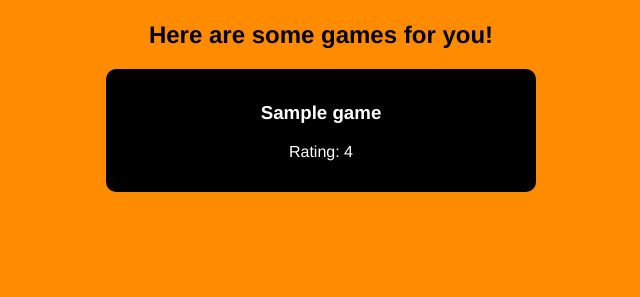
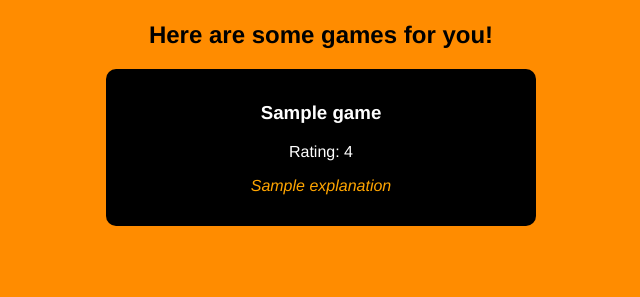
Before and after one commit to ToWhomImConcerned/Game-Rec-Web, a Flask app: template templates/index.html in a window 1280 px wide. Shown: the part 264-561 px from the top of the page, without its empty margins (319-959 px from the left). Run offline with Flask 3, Linux system fonts and the light colour scheme; the template is opened without the code that fills it: most values are stand-ins (such as "Sample title", 1, 10 or a date in 2020).

Commit message:
add game recommendations with AI explanation stub

```diff
--- a/app.py
+++ b/app.py
@@ -46,6 +46,10 @@ difficulty_map = {
     "Brutal": "hardcore"
 }
 
+def get_ai_explanation(game_name, genre, platform, keyword):
+    keyword_part = f" with a focus on '{keyword}'" if keyword else ""
+    return f"Recommended as a top {genre.lower()} title on {platform}{keyword_part} that matches your search criteria."
+
 @app.route("/")
 def index():
     return render_template("index.html")
@@ -68,7 +72,16 @@ def recommend():
 
     games = data.get("results", [])[:3]
 
-    return render_template("index.html", games=games)
+    recommendations = []
+    for game in games:
+        explanation = get_ai_explanation(game['name'], genre_selection, platform_selection, keyword)
+        recommendations.append({
+            "name": game['name'],
+            "rating": game.get('rating', 0),
+            "explanation": explanation
+        })
+
+    return render_template("index.html", games=recommendations)
 
 if __name__ == "__main__":
     app.run(debug=True)
--- a/templates/index.html
+++ b/templates/index.html
@@ -65,6 +65,7 @@
             <div style="background:black; color:white; margin:10px auto; padding:15px; width:400px; border-radius:10px;">
                 <h3>{{ game.name }}</h3>
                 <p>Rating: {{ game.rating if game.rating else "Not yet rated" }}</p>
+                <p style="color:orange; font-style:italic;">{{ game.explanation }}</p>
             </div>
         {% endfor %}
     {% endif %}
```
Also changed, not shown: 1 other file. Lines whose indentation alone changed are shown as unchanged.
